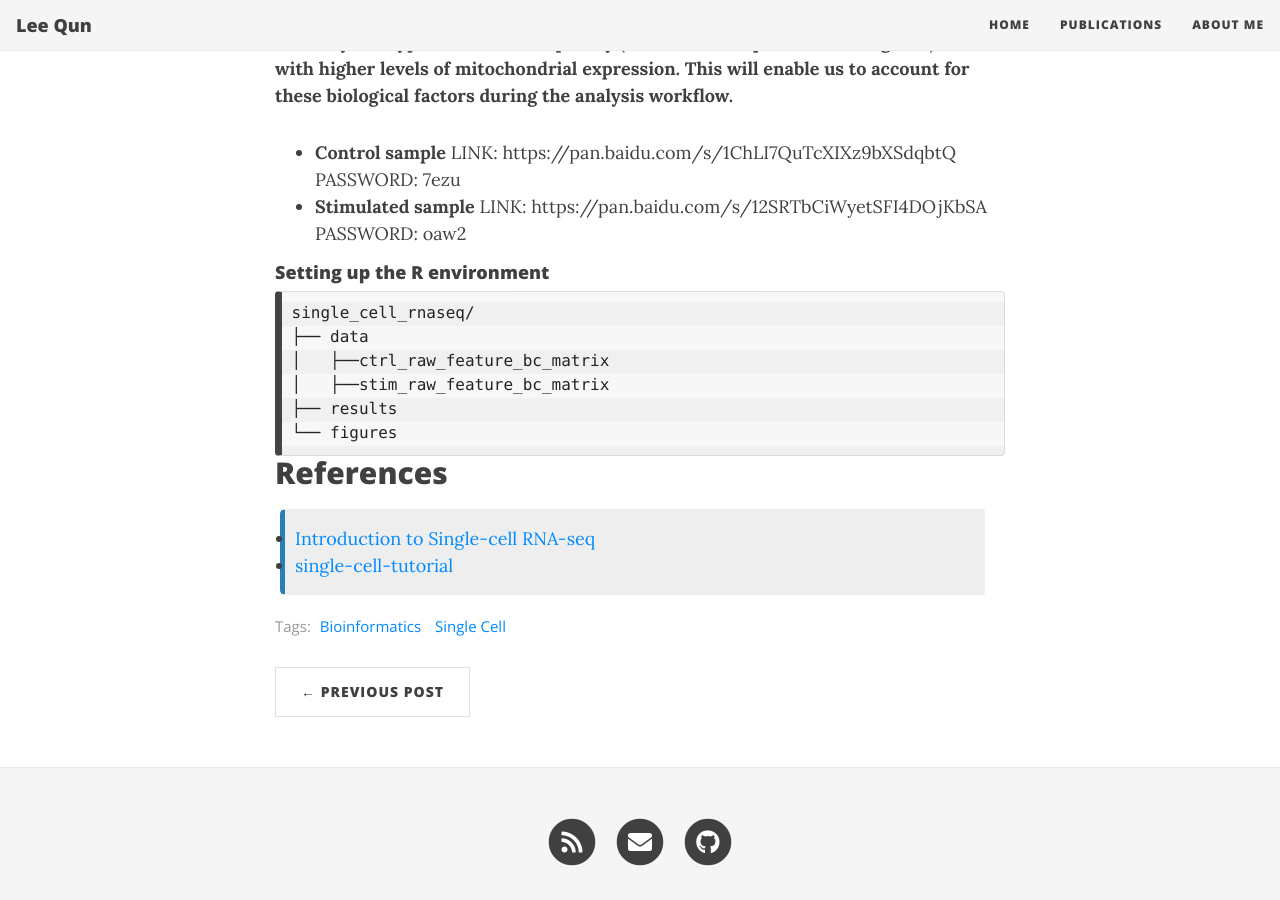
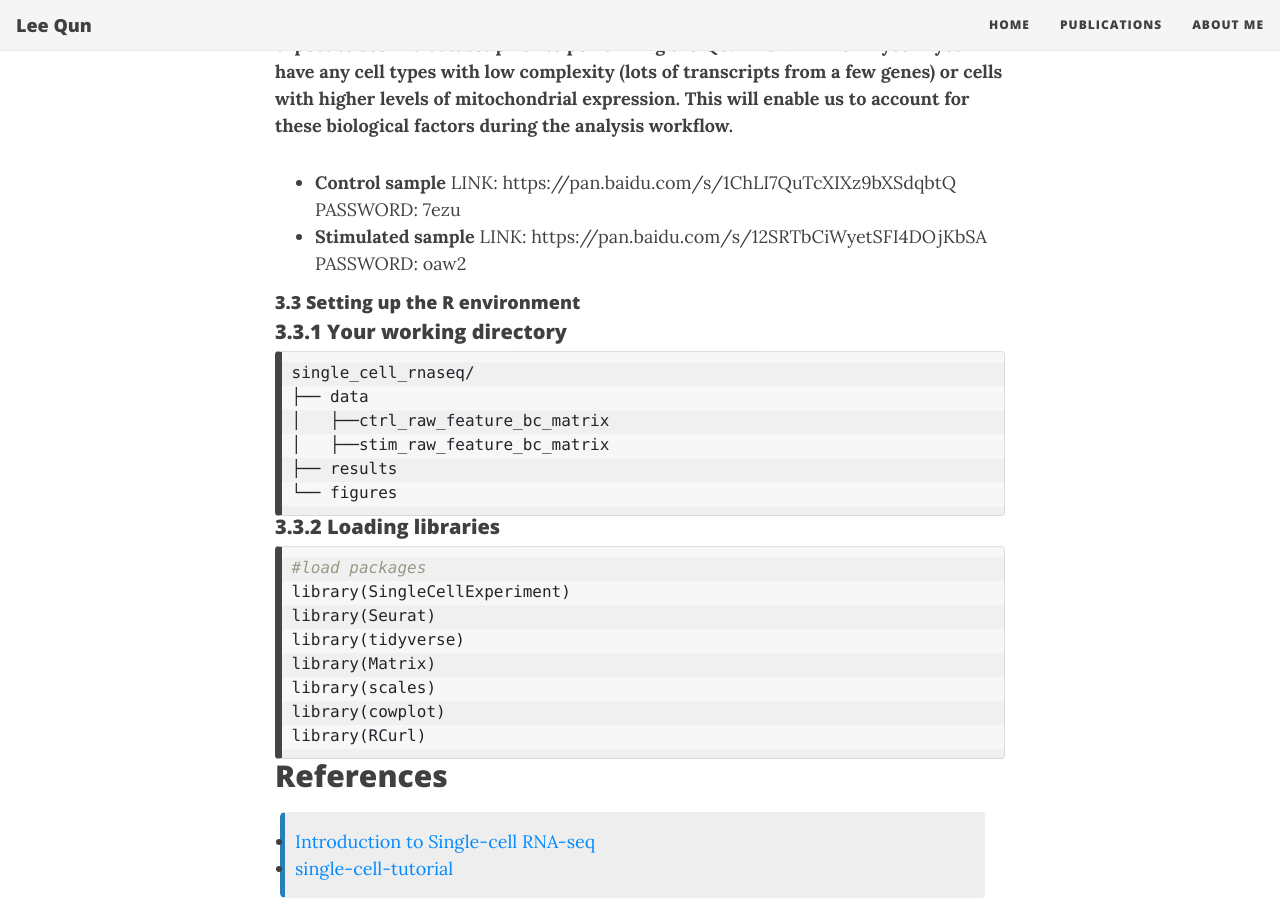
Before and after one commit to leequn/leequn.github.io, a Jekyll site: the page built from _posts/2020-06-19-SingleCell.md, in a window 1280 px wide and 900 px high, scrolled down 8027 px. Built offline with Jekyll 4.4.1, drawn with Linux system fonts in a browser that asks for light colours; nearby versions of some CDN libraries; comment, search, counter and statistics services are not loaded.

Commit message:
Update 2020-06-19-SingleCell.md

````diff
--- a/_posts/2020-06-19-SingleCell.md
+++ b/_posts/2020-06-19-SingleCell.md
@@ -107,6 +107,7 @@ The data used to test their algorithm is comprised of pooled Peripheral Blood Mo
 
 ##### 3.2.1.1 Raw data
 This dataset is available on GEO (GSE96583), however the available counts matrix lacked mitochondrial reads, so we downloaded the BAM files from the SRA (SRP102802). These BAM files were converted back to FASTQ files, then run through Cell Ranger to obtain the count data that we will be using.
+
 **NOTE**: The counts for this dataset is also freely available from 10X Genomics and is used as part of the [Seurat tutorial](https://satijalab.org/seurat/v3.0/immune_alignment.html).
 
 ##### 3.2.1.2 Metadata
@@ -135,7 +136,8 @@ Some relevant metadata for our dataset is provided below:
 - **Control sample** LINK: https://pan.baidu.com/s/1ChLI7QuTcXIXz9bXSdqbtQ   PASSWORD: 7ezu
 - **Stimulated sample** LINK: https://pan.baidu.com/s/12SRTbCiWyetSFI4DOjKbSA  PASSWORD: oaw2
 
-#### Setting up the R environment
+#### 3.3 Setting up the R environment
+##### 3.3.1 Your working directory
 
 ```
 single_cell_rnaseq/
@@ -145,6 +147,19 @@ single_cell_rnaseq/
 ├── results
 └── figures
 ```
+##### 3.3.2 Loading libraries
+
+```R
+#load packages
+library(SingleCellExperiment)
+library(Seurat)
+library(tidyverse)
+library(Matrix)
+library(scales)
+library(cowplot)
+library(RCurl)
+```
+
 
 
 ## References
````
